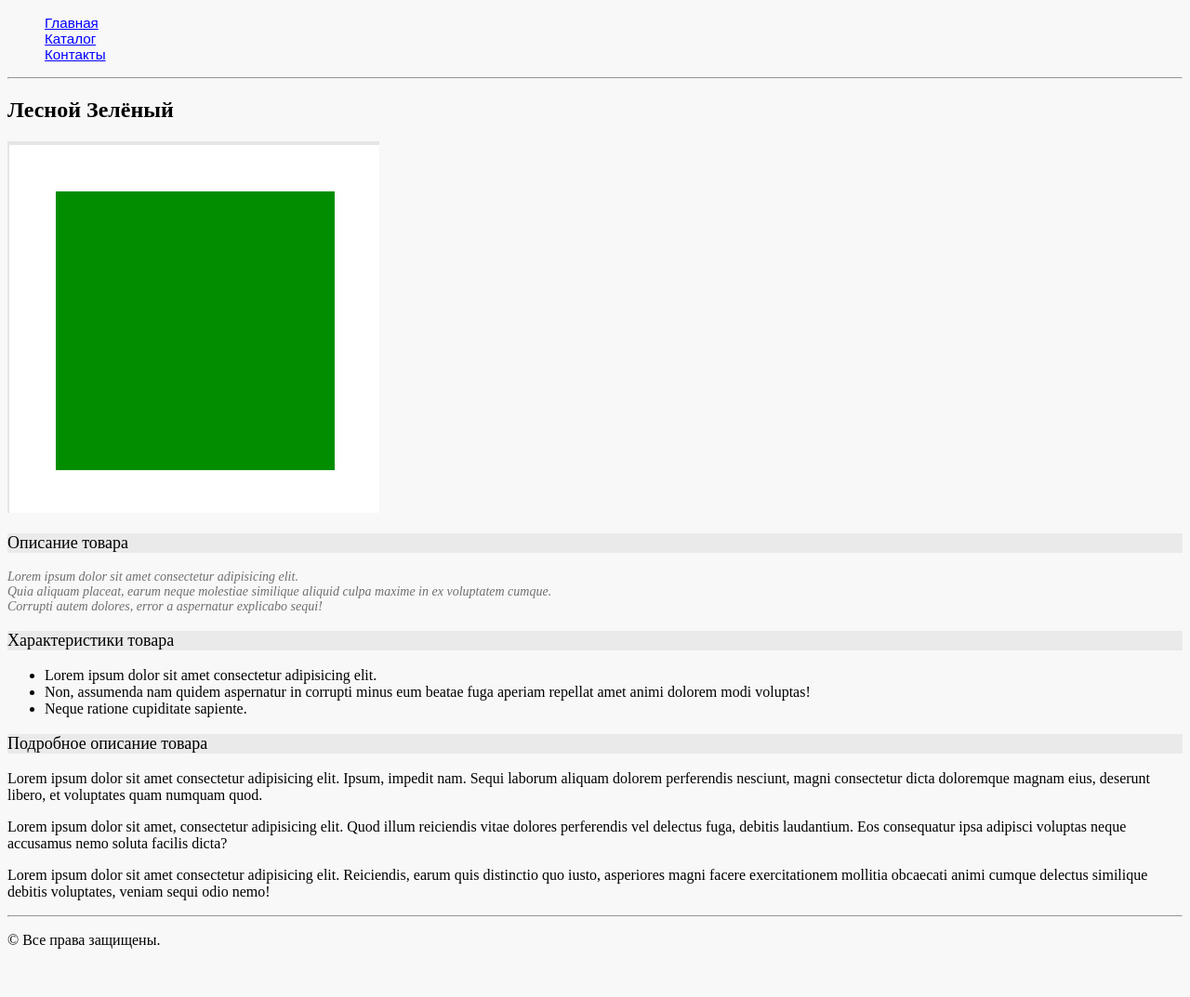
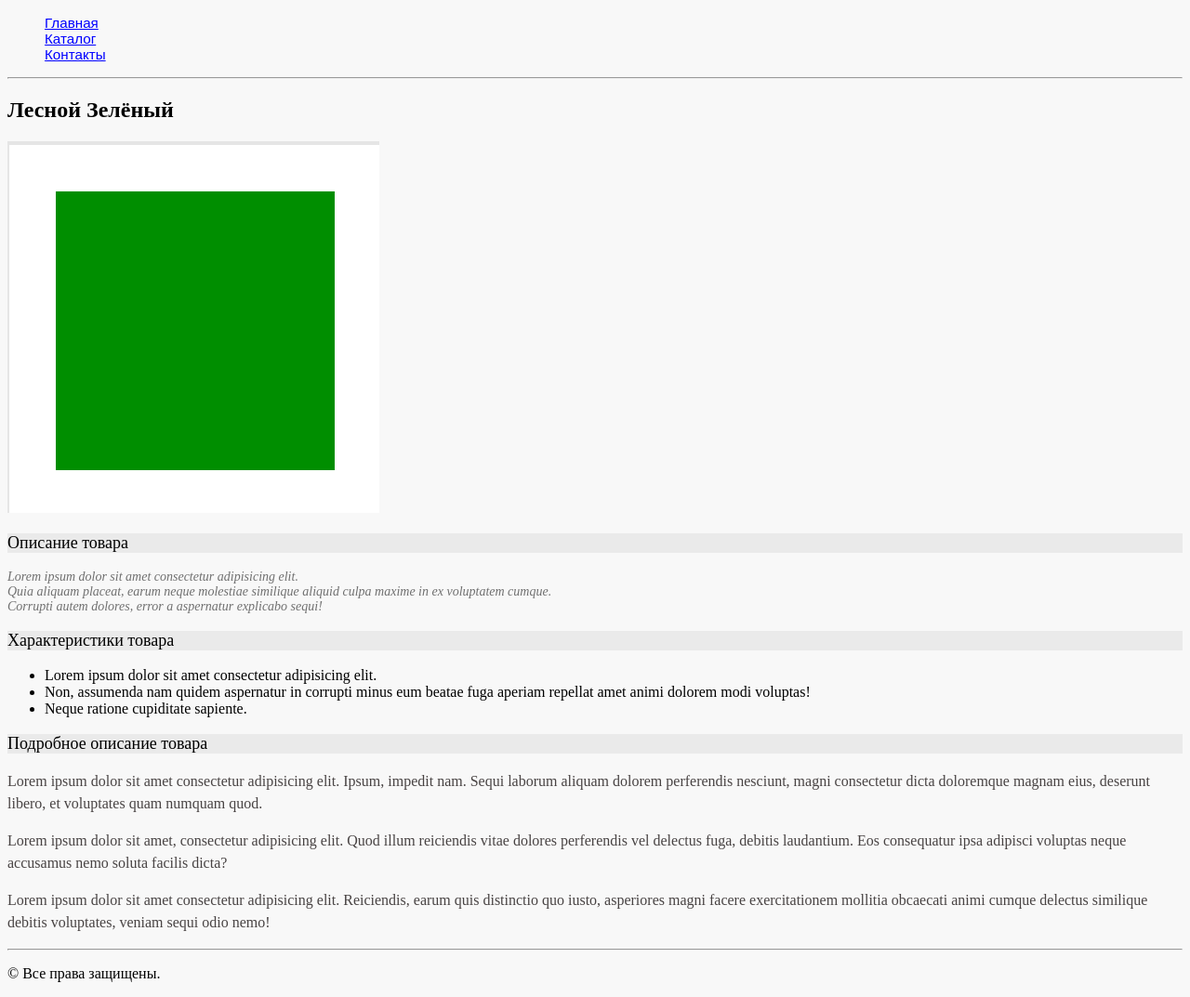
Before and after one commit to severnij/my_first_e_shop, a plain HTML site: page goods/product_1.html in a window 1280 px wide. Shown: the whole page at 93% size. Before the commit the page ends 1037 px from the top, so only its background shows below. Drawn offline with nearby package versions, Linux system fonts and the light colour scheme.

Commit message:
Add styles to ProductDetails <p>.

```diff
--- a/styles.css
+++ b/styles.css
@@ -28,3 +28,11 @@ body {
     font-style: italic;
     line-height: 16px;
 }
+
+#product_details p {
+    color: #484343;
+    font-size: 16px;
+    font-weight: 400;
+    line-height: 24px;
+    text-align: left;
+}
```
